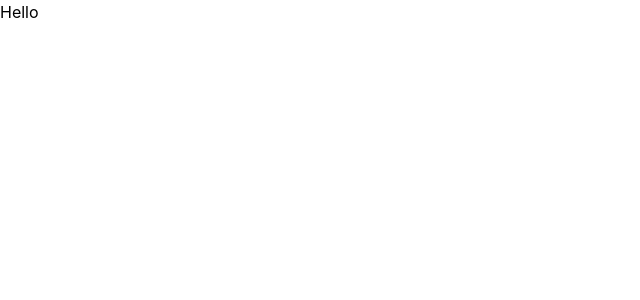
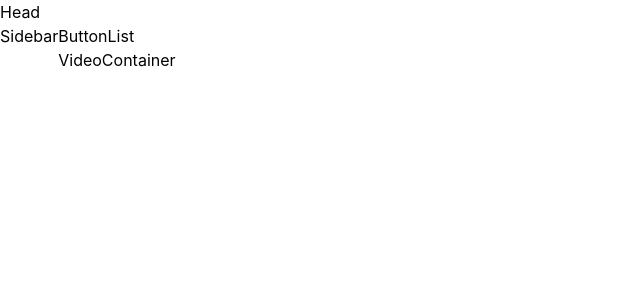
Before and after one commit to suraj3101/youtube, a React (Create React App) app: page / in a window 1280 px wide. Shown: the top 300 px of the page, without its empty margins (0-640 px from the left). Built offline with nearby package versions, Linux system fonts and the light colour scheme.

Commit message:
Building Skeleton (File Structure)

```diff
--- a/src/App.js
+++ b/src/App.js
@@ -1,9 +1,12 @@
 import './App.css';
+import Head from './components/Head';
+import Body from './components/Body';
 
 function App() {
   return (
     <div>
-      <h1>Hello</h1>
+      <Head/>
+      <Body/>
     </div>
   );
 }
--- /dev/null
+++ b/src/components/Body.js
@@ -0,0 +1,14 @@
+import React from 'react'
+import Sidebar from './Sidebar'
+import MainContainer from './MainContainer'
+
+const Body = () => {
+  return (
+    <div className='flex'>
+        <Sidebar/>
+        <MainContainer/>
+    </div>
+  )
+}
+
+export default Body
--- /dev/null
+++ b/src/components/ButtonList.js
@@ -0,0 +1,9 @@
+import React from 'react'
+
+const ButtonList = () => {
+  return (
+    <div>ButtonList</div>
+  )
+}
+
+export default ButtonList
--- /dev/null
+++ b/src/components/Head.js
@@ -0,0 +1,9 @@
+import React from 'react'
+
+const Head = () => {
+  return (
+    <div>Head</div>
+  )
+}
+
+export default Head;
--- /dev/null
+++ b/src/components/MainContainer.js
@@ -0,0 +1,14 @@
+import React from "react";
+import ButtonList from "./ButtonList";
+import VideoContainer from "./VideoContainer";
+
+const MainContainer = () => {
+  return (
+    <div>
+      <ButtonList />
+      <VideoContainer />
+    </div>
+  );
+};
+
+export default MainContainer;
--- /dev/null
+++ b/src/components/Sidebar.js
@@ -0,0 +1,9 @@
+import React from 'react'
+
+const Sidebar = () => {
+  return (
+    <div>Sidebar</div>
+  )
+}
+
+export default Sidebar
--- /dev/null
+++ b/src/components/VideoContainer.js
@@ -0,0 +1,9 @@
+import React from 'react'
+
+const VideoContainer = () => {
+  return (
+    <div>VideoContainer</div>
+  )
+}
+
+export default VideoContainer
```
